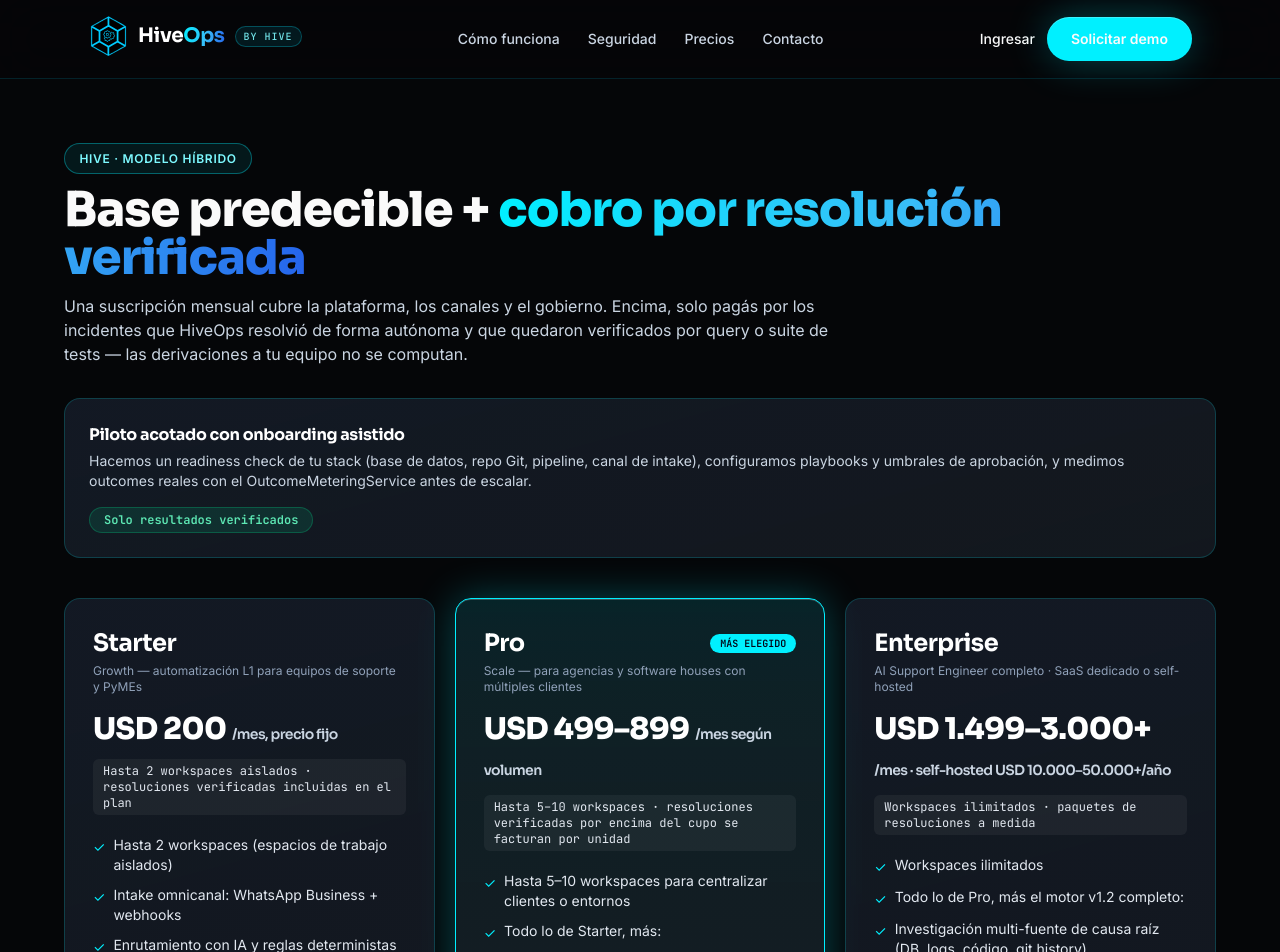
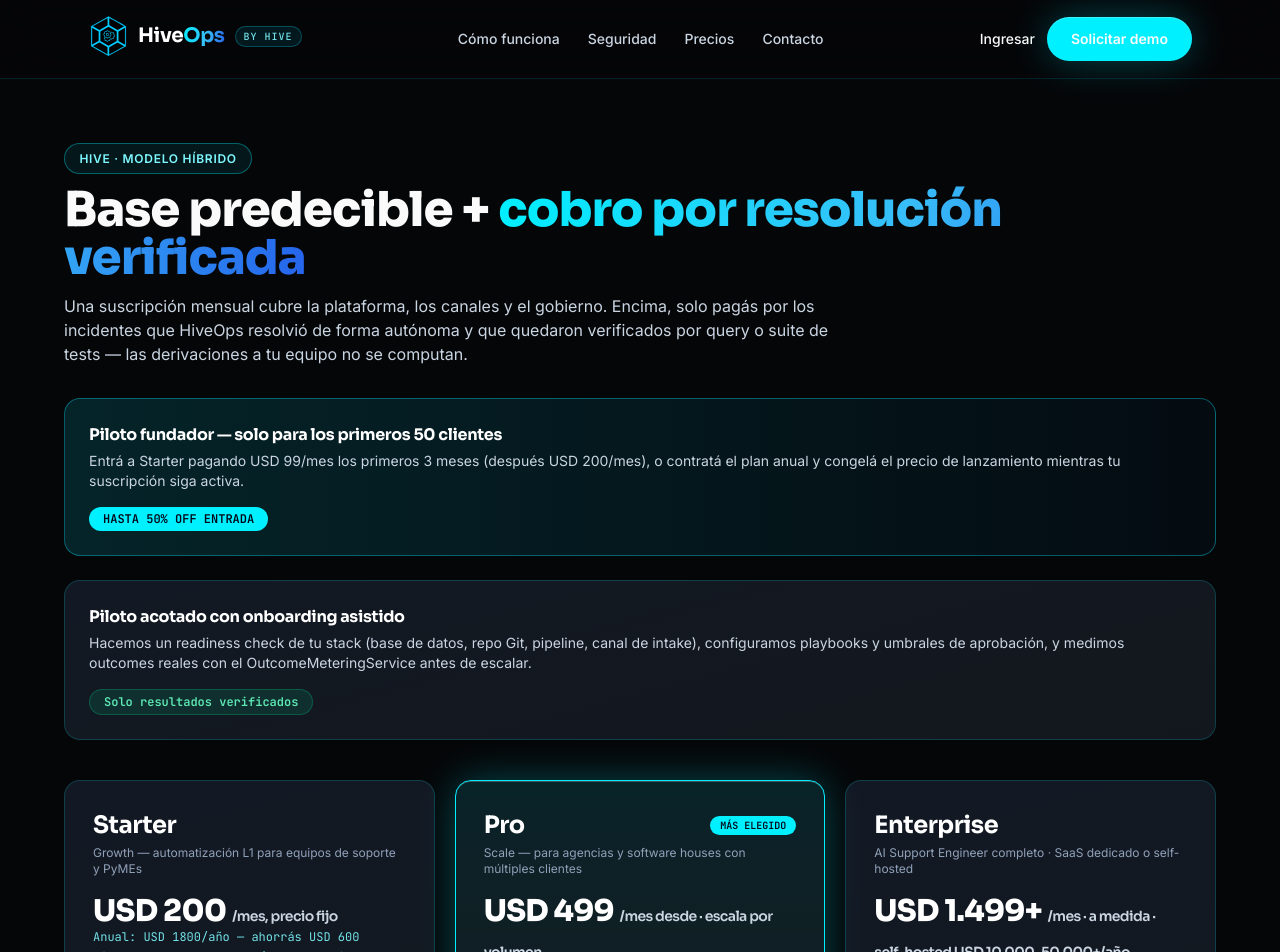
Before and after one commit to schi00/HiveOps, a Next.js app in the folder apps/hiveops-landing/: page /pricing in a window 1280 px wide. Shown: the top 952 px of the page. Built offline with nearby package versions, Linux system fonts and the light colour scheme; no server answers.

Commit message:
Pricing aligned with catalog + founder pilot banner
- Starter USD 200/mes (annual 1.800, save 600), Pro desde USD 499/mes
  (annual desde 4.190, save 1.798), Enterprise a medida.
- Founder pilot callout: USD 99/mes for the first 3 months for the
  first 50 customers, plus annual price-lock framing.

```diff
--- a/apps/hiveops-landing/src/app/pricing/page.tsx
+++ b/apps/hiveops-landing/src/app/pricing/page.tsx
@@ -20,7 +20,7 @@
     { label: "Aislamiento", starter: "Tenant en SaaS multi-tenant", pro: "Multi-tenant con aislamiento estricto", enterprise: "Dedicado o self-hosted (FailClosed)" },
     { label: "Workspaces aislados", starter: "Hasta 2", pro: "Hasta 5–10", enterprise: "Ilimitados" },
     { label: "Resoluciones incluidas", starter: "Incluidas en el plan", pro: "Cupo mensual + extras por unidad", enterprise: "Paquetes a medida" },
-    { label: "Facturación", starter: "USD 200/mes fijo", pro: "USD 499–899/mes según volumen", enterprise: "USD 1.499–3.000+/mes o licencia self-hosted USD 10.000–50.000+/año" },
+    { label: "Facturación", starter: "USD 200/mes · anual USD 1.800", pro: "desde USD 499/mes · anual desde USD 4.190", enterprise: "USD 1.499+/mes a medida o licencia self-hosted USD 10.000–50.000+/año" },
     { label: "Puesta en marcha", starter: "Onboarding guiado", pro: "Readiness check + playbooks", enterprise: "Despliegue asistido + SLA" },
   ];
 
@@ -36,6 +36,23 @@
           incidentes que HiveOps resolvió de forma autónoma y que quedaron verificados por query o suite de
           tests — las derivaciones a tu equipo no se computan.
         </p>
+
+        <div className="mb-6 rounded-2xl border border-cyan-500/40 bg-gradient-to-r from-cyan-500/15 to-cyan-600/5 p-6 text-sm">
+          <div className="flex flex-wrap items-center justify-between gap-4">
+            <div>
+              <p className="font-display text-base font-bold text-white">
+                Piloto fundador — solo para los primeros 50 clientes
+              </p>
+              <p className="mt-1 text-slate-300">
+                Entrá a Starter pagando USD 99/mes los primeros 3 meses (después USD 200/mes), o contratá el plan
+                anual y congelá el precio de lanzamiento mientras tu suscripción siga activa.
+              </p>
+            </div>
+            <span className="rounded-full bg-cyan-400 px-3.5 py-1 font-mono text-xs font-bold uppercase text-slate-950">
+              Hasta 50% off entrada
+            </span>
+          </div>
+        </div>
 
         <div className="surface-card mb-10 rounded-2xl p-6 text-sm text-slate-200">
           <div className="flex flex-wrap items-center justify-between gap-4">
@@ -79,6 +96,14 @@
                   {plan.priceLabel}{" "}
                   <span className="text-sm font-normal text-slate-300">{plan.priceDetail}</span>
                 </p>
+                {plan.annual && plan.monthly ? (
+                  <p className="font-mono text-xs text-cyan-300/90">
+                    Anual: USD {plan.annual}/año — ahorrás USD {plan.monthly * 12 - plan.annual}
+                  </p>
+                ) : null}
+                {plan.founderNote ? (
+                  <p className="mt-1 font-mono text-xs text-emerald-300">{plan.founderNote}</p>
+                ) : null}
                 <p className="mt-3 inline-block rounded-md bg-white/5 px-2.5 py-1 font-mono text-xs text-slate-200">
                   {plan.metering}
                 </p>
--- a/apps/hiveops-landing/src/components/landing/PricingPreview.tsx
+++ b/apps/hiveops-landing/src/components/landing/PricingPreview.tsx
@@ -47,6 +47,14 @@
                   {plan.priceLabel}
                   <span className="block text-sm font-normal text-slate-300">{plan.priceDetail}</span>
                 </p>
+                {plan.annual && plan.monthly ? (
+                  <p className="mt-1 font-mono text-xs text-cyan-300/90">
+                    Anual: USD {plan.annual}/año — ahorrás USD {plan.monthly * 12 - plan.annual}
+                  </p>
+                ) : null}
+                {plan.founderNote ? (
+                  <p className="mt-1 font-mono text-xs text-emerald-300">{plan.founderNote}</p>
+                ) : null}
                 <p className="mt-3 inline-block rounded-md bg-white/5 px-2.5 py-1 font-mono text-xs text-cyan-300">
                   {plan.metering}
                 </p>
--- a/apps/hiveops-landing/src/lib/site.ts
+++ b/apps/hiveops-landing/src/lib/site.ts
@@ -23,6 +23,9 @@
   {
     name: "Starter",
     badge: "Growth — automatización L1 para equipos de soporte y PyMEs",
+    monthly: 200,
+    annual: 1800,
+    founderNote: "Piloto fundador: USD 99/mes los primeros 3 meses (primeros 50 clientes)",
     priceLabel: "USD 200",
     priceDetail: "/mes, precio fijo",
     metering: "Hasta 2 workspaces aislados · resoluciones verificadas incluidas en el plan",
@@ -40,8 +43,11 @@
   {
     name: "Pro",
     badge: "Scale — para agencias y software houses con múltiples clientes",
-    priceLabel: "USD 499–899",
-    priceDetail: "/mes según volumen",
+    monthly: 499,
+    annual: 4190,
+    founderNote: null,
+    priceLabel: "USD 499",
+    priceDetail: "/mes desde · escala por volumen",
     metering: "Hasta 5–10 workspaces · resoluciones verificadas por encima del cupo se facturan por unidad",
     cta: "Solicitar demo de Pro",
     highlight: true,
@@ -58,8 +64,11 @@
   {
     name: "Enterprise",
     badge: "AI Support Engineer completo · SaaS dedicado o self-hosted",
-    priceLabel: "USD 1.499–3.000+",
-    priceDetail: "/mes · self-hosted USD 10.000–50.000+/año",
+    monthly: null,
+    annual: null,
+    founderNote: null,
+    priceLabel: "USD 1.499+",
+    priceDetail: "/mes · a medida · self-hosted USD 10.000–50.000+/año",
     metering: "Workspaces ilimitados · paquetes de resoluciones a medida",
     cta: "Hablemos de Enterprise",
     highlight: false,
```
